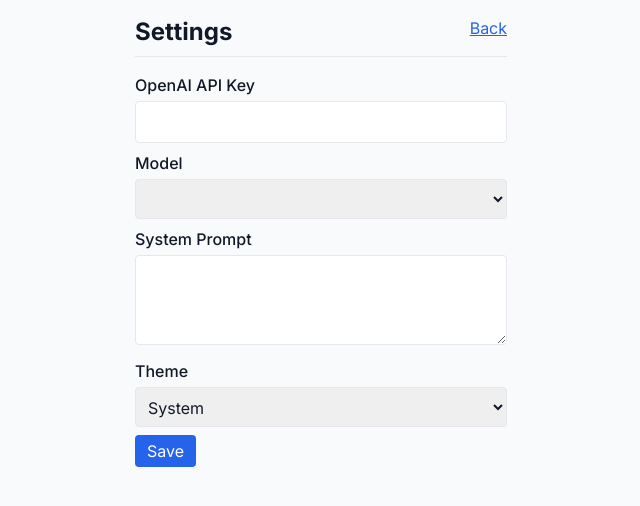
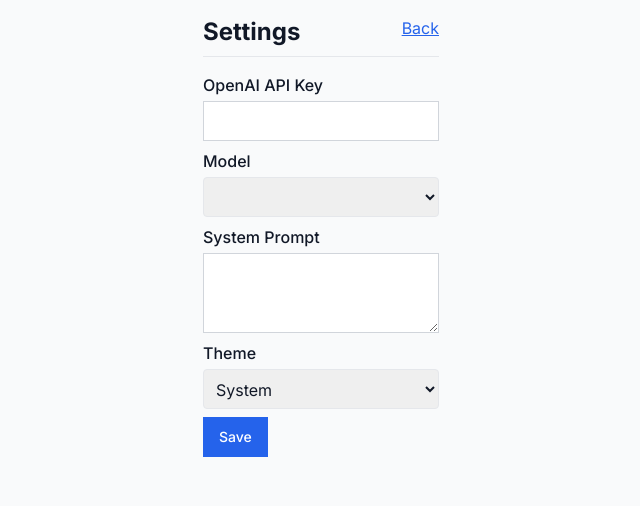
Before and after one commit to auzeonfung/hostex-chat, a Next.js app in the folder frontend/: page /settings in a window 1280 px wide. Shown: the top 506 px of the page, without its empty margins (319-959 px from the left). Built offline with nearby package versions, Linux system fonts and the light colour scheme.

Commit message:
chore: add shadcn components

```diff
--- a/frontend/package.json
+++ b/frontend/package.json
@@ -12,7 +12,10 @@
     "next": "14.1.4",
     "react": "18.2.0",
     "react-dom": "18.2.0",
-    "better-sqlite3": "^9.4.1"
+    "better-sqlite3": "^9.4.1",
+    "@radix-ui/react-slot": "latest",
+    "class-variance-authority": "latest",
+    "tailwindcss-animate": "latest"
   },
   "devDependencies": {
     "typescript": "5.4.5",
--- /dev/null
+++ b/frontend/shadcn-preset.js
@@ -0,0 +1,11 @@
+module.exports = {
+  theme: {
+    extend: {
+      borderRadius: {
+        lg: 'var(--radius)',
+        md: 'calc(var(--radius) - 2px)',
+        sm: 'calc(var(--radius) - 4px)',
+      },
+    },
+  },
+}
--- a/frontend/src/app/conversations/[id]/page.tsx
+++ b/frontend/src/app/conversations/[id]/page.tsx
@@ -2,6 +2,8 @@
 import { useEffect, useRef, useState } from "react";
 import Header from "@/components/Header";
 import MessageBubble, { Message } from "@/components/MessageBubble";
+import { Button } from "@/components/ui/button";
+import { Input } from "@/components/ui/input";
 
 interface ChatMessage extends Message {
   id: string;
@@ -158,26 +160,22 @@ export default function ConversationPage({ params }: { params: { id: string } })
           </div>
           <div className="p-4 border-t dark:bg-gray-900 sticky bottom-0">
             <div className="flex items-end space-x-2">
-              <input
-                className="flex-1 rounded border p-2 dark:bg-gray-800 dark:border-gray-600 dark:text-gray-100"
+              <Input
+                className="flex-1"
                 placeholder="Type a reply..."
                 value={message}
                 onChange={(e) => setMessage(e.target.value)}
               />
-              <button
+              <Button
                 onClick={() => detail?.messages && generateReply(detail.messages)}
                 disabled={generating}
-                className="rounded bg-gray-600 px-3 py-1 text-white"
+                variant="secondary"
               >
                 {generating ? '...' : 'AI'}
-              </button>
-              <button
-                onClick={send}
-                disabled={sending}
-                className="rounded bg-blue-600 px-3 py-1 text-white"
-              >
+              </Button>
+              <Button onClick={send} disabled={sending}>
                 Send
-              </button>
+              </Button>
             </div>
           </div>
         </div>
--- a/frontend/src/app/page.tsx
+++ b/frontend/src/app/page.tsx
@@ -4,6 +4,8 @@ import { useEffect, useRef, useState } from "react";
 import Header from "@/components/Header";
 import ConversationItem from "@/components/ConversationItem";
 import MessageBubble, { Message } from "@/components/MessageBubble";
+import { Button } from "@/components/ui/button";
+import { Input } from "@/components/ui/input";
 
 interface Conversation {
   id: string;
@@ -52,7 +54,7 @@ export default function Home() {
       .finally(() => setLoadingList(false));
   }, []);
 
-  function orderMessages(messages?: { created_at?: string }[]) {
+  function orderMessages(messages?: Message[]) {
     if (!Array.isArray(messages)) return messages;
     return [...messages].sort((a, b) => {
       const ta = new Date(a.created_at ?? 0).getTime();
@@ -227,26 +229,22 @@ export default function Home() {
                   </div>
                   <div className="p-4 border-t dark:bg-gray-900 sticky bottom-0">
                     <div className="flex items-end space-x-2">
-                      <input
-                        className="flex-1 rounded border p-2 dark:bg-gray-800 dark:border-gray-600 dark:text-gray-100"
+                      <Input
+                        className="flex-1"
                         placeholder="Type a reply..."
                         value={message}
                         onChange={(e) => setMessage(e.target.value)}
                       />
-                      <button
+                      <Button
                         onClick={() => detail?.messages && generateReply(detail.messages)}
                         disabled={generating}
-                        className="rounded bg-gray-600 px-3 py-1 text-white"
+                        variant="secondary"
                       >
                         {generating ? '...' : 'AI'}
-                      </button>
-                      <button
-                        onClick={sendMessage}
-                        disabled={sending}
-                        className="rounded bg-blue-600 px-3 py-1 text-white"
-                      >
+                      </Button>
+                      <Button onClick={sendMessage} disabled={sending}>
                         Send
-                      </button>
+                      </Button>
                     </div>
                   </div>
                 </>
--- a/frontend/src/app/settings/page.tsx
+++ b/frontend/src/app/settings/page.tsx
@@ -1,6 +1,9 @@
 "use client";
 import { useEffect, useState } from "react";
 import Link from "next/link";
+import { Button } from "@/components/ui/button";
+import { Input } from "@/components/ui/input";
+import { Textarea } from "@/components/ui/textarea";
 
 interface Model {
   id: string;
@@ -63,9 +66,9 @@ export default function Settings() {
       <div className="space-y-2">
         <label className="block">
           <span className="font-medium">OpenAI API Key</span>
-          <input
+          <Input
             type="password"
-            className="mt-1 w-full rounded border p-2"
+            className="mt-1 w-full"
             value={apiKey}
             onChange={(e) => setApiKey(e.target.value)}
           />
@@ -87,8 +90,8 @@ export default function Settings() {
         </label>
         <label className="block">
           <span className="font-medium">System Prompt</span>
-          <textarea
-            className="mt-1 w-full rounded border p-2"
+          <Textarea
+            className="mt-1 w-full"
             rows={3}
             value={prompt}
             onChange={(e) => setPrompt(e.target.value)}
@@ -106,12 +109,7 @@ export default function Settings() {
             <option value="system">System</option>
           </select>
         </label>
-        <button
-          onClick={save}
-          className="rounded bg-blue-600 px-3 py-1 text-white"
-        >
-          Save
-        </button>
+        <Button onClick={save}>Save</Button>
       </div>
     </main>
   );
--- a/frontend/src/components/ConversationItem.tsx
+++ b/frontend/src/components/ConversationItem.tsx
@@ -1,4 +1,5 @@
 'use client';
+import { Button } from './ui/button'
 
 interface Props {
   conv: any;
@@ -57,11 +58,13 @@ function formatTime(ts?: string) {
 export default function ConversationItem({ conv, selected, hasUpdate, onClick }: Props) {
   return (
     <li>
-      <button
-        className={`w-full text-left rounded border p-2 hover:bg-gray-50 dark:hover:bg-gray-800 ${
+      <Button
+        className={`w-full text-left border p-2 hover:bg-gray-50 dark:hover:bg-gray-800 ${
           selected ? 'bg-gray-100 dark:bg-gray-800' : 'dark:bg-gray-700'
         } ${hasUpdate ? 'border-blue-500' : ''}`}
         onClick={onClick}
+        variant="secondary"
+        size="default"
       >
         <div className="flex justify-between">
           <div className="flex-1 pr-2 overflow-hidden">
@@ -92,7 +95,7 @@ export default function ConversationItem({ conv, selected, hasUpdate, onClick }:
             )}
           </div>
         </div>
-      </button>
+      </Button>
     </li>
   );
 }
--- /dev/null
+++ b/frontend/src/components/ui/button.tsx
@@ -0,0 +1,46 @@
+'use client'
+import * as React from 'react'
+import { cn } from '@/lib/utils'
+
+export interface ButtonProps extends React.ButtonHTMLAttributes<HTMLButtonElement> {
+  variant?: 'default' | 'destructive' | 'outline' | 'secondary' | 'ghost' | 'link'
+  size?: 'default' | 'sm' | 'lg' | 'icon'
+  asChild?: boolean
+}
+
+const variantClasses: Record<string, string> = {
+  default: 'bg-blue-600 text-white hover:bg-blue-700',
+  destructive: 'bg-red-600 text-white hover:bg-red-700',
+  outline: 'border border-gray-300 hover:bg-gray-100',
+  secondary: 'bg-gray-100 text-gray-900 hover:bg-gray-200',
+  ghost: 'hover:bg-gray-100',
+  link: 'underline text-blue-600 hover:text-blue-800'
+}
+
+const sizeClasses: Record<string, string> = {
+  default: 'h-10 py-2 px-4',
+  sm: 'h-9 px-3 rounded-md',
+  lg: 'h-11 px-8 rounded-md',
+  icon: 'h-10 w-10'
+}
+
+const Button = React.forwardRef<HTMLButtonElement, ButtonProps>(
+  ({ className, variant = 'default', size = 'default', asChild, ...props }, ref) => {
+    const Component: any = asChild ? 'span' : 'button'
+    return (
+      <Component
+        className={cn(
+          'inline-flex items-center justify-center rounded-md text-sm font-medium transition-colors focus-visible:outline-none focus-visible:ring-2 focus-visible:ring-blue-600 disabled:opacity-50 disabled:pointer-events-none',
+          variantClasses[variant],
+          sizeClasses[size],
+          className
+        )}
+        ref={ref}
+        {...props}
+      />
+    )
+  }
+)
+Button.displayName = 'Button'
+
+export { Button }
--- /dev/null
+++ b/frontend/src/components/ui/input.tsx
@@ -0,0 +1,22 @@
+'use client'
+import * as React from 'react'
+import { cn } from '@/lib/utils'
+
+export interface InputProps extends React.InputHTMLAttributes<HTMLInputElement> {}
+
+const Input = React.forwardRef<HTMLInputElement, InputProps>(({ className, type, ...props }, ref) => {
+  return (
+    <input
+      type={type}
+      className={cn(
+        'flex h-10 w-full rounded-md border border-gray-300 bg-white px-3 py-2 text-sm placeholder:text-gray-500 focus-visible:outline-none focus-visible:ring-2 focus-visible:ring-blue-600 disabled:cursor-not-allowed disabled:opacity-50 dark:bg-gray-800 dark:border-gray-600 dark:text-gray-100',
+        className
+      )}
+      ref={ref}
+      {...props}
+    />
+  )
+})
+Input.displayName = 'Input'
+
+export { Input }
--- /dev/null
+++ b/frontend/src/components/ui/textarea.tsx
@@ -0,0 +1,21 @@
+'use client'
+import * as React from 'react'
+import { cn } from '@/lib/utils'
+
+export interface TextareaProps extends React.TextareaHTMLAttributes<HTMLTextAreaElement> {}
+
+const Textarea = React.forwardRef<HTMLTextAreaElement, TextareaProps>(({ className, ...props }, ref) => {
+  return (
+    <textarea
+      className={cn(
+        'flex min-h-[80px] w-full rounded-md border border-gray-300 bg-white px-3 py-2 text-sm placeholder:text-gray-500 focus-visible:outline-none focus-visible:ring-2 focus-visible:ring-blue-600 disabled:cursor-not-allowed disabled:opacity-50 dark:bg-gray-800 dark:border-gray-600 dark:text-gray-100',
+        className
+      )}
+      ref={ref}
+      {...props}
+    />
+  )
+})
+Textarea.displayName = 'Textarea'
+
+export { Textarea }
--- /dev/null
+++ b/frontend/src/lib/utils.ts
@@ -0,0 +1,3 @@
+export function cn(...classes: (string | false | null | undefined)[]): string {
+  return classes.filter(Boolean).join(' ');
+}
--- a/frontend/tailwind.config.js
+++ b/frontend/tailwind.config.js
@@ -1,11 +1,23 @@
+const { fontFamily } = require('tailwindcss/defaultTheme')
+
 /** @type {import('tailwindcss').Config} */
 module.exports = {
   darkMode: 'class',
-  content: [
-    './src/**/*.{js,ts,jsx,tsx}'
-  ],
+  content: ['./src/**/*.{js,ts,jsx,tsx}'],
+  presets: [require('./shadcn-preset.js')],
   theme: {
-    extend: {},
+    container: {
+      center: true,
+      padding: '2rem',
+      screens: {
+        '2xl': '1400px',
+      },
+    },
+    extend: {
+      fontFamily: {
+        sans: ['Inter', ...fontFamily.sans],
+      },
+    },
   },
-  plugins: [],
-};
+  plugins: [require('tailwindcss-animate')],
+}
```
Also changed, not shown: frontend/components.json (added).
